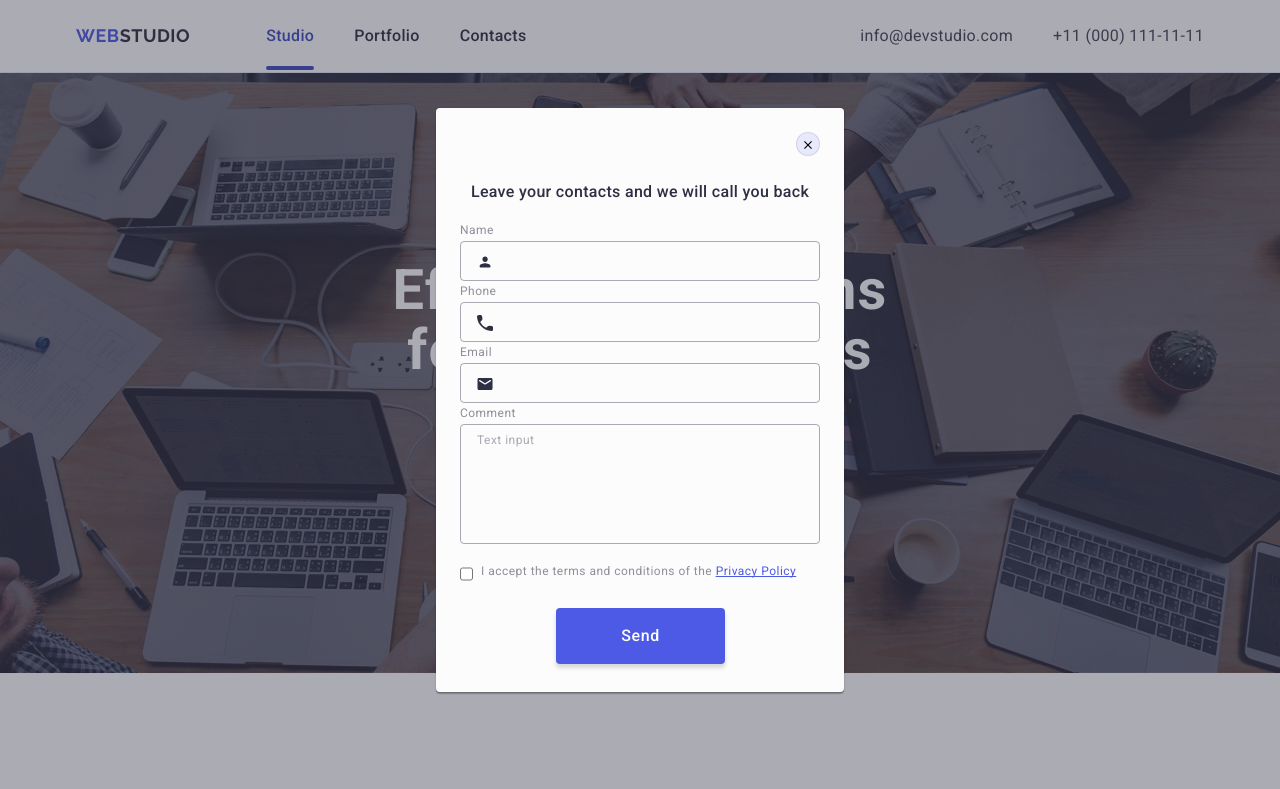
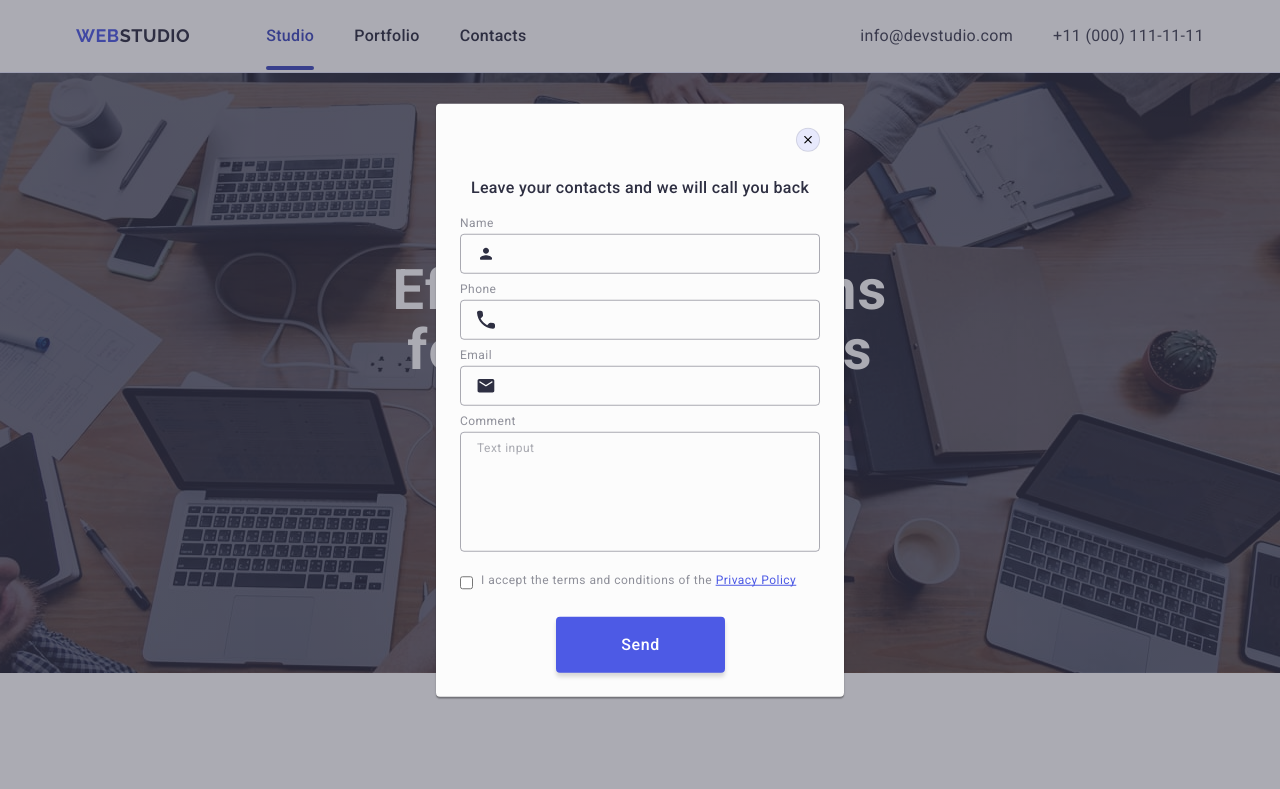
Before and after one commit to K4T3RYN4/goit-markup-hw-05, a plain HTML site: page index.html in a window 1280 px wide. Shown: the top 789 px of the page. Drawn offline with nearby package versions, Linux system fonts and the light colour scheme.

Commit message:
fix modal

```diff
--- a/css/styles.css
+++ b/css/styles.css
@@ -689,7 +689,7 @@ textarea {
     transform: translate(-50%, -50%);
     transition: transform 250ms cubic-bezier(0.4, 0, 0.2, 1);
 
-    padding: 24px;
+    padding: 72px 24px 24px;
 }
 
 .backdrop:not(.is-open) .modal {
@@ -698,16 +698,39 @@ textarea {
 
 .exit-btn {
     display: block;
-    border-radius: 100%;
+    border-radius: 50%;
     background-color: var(--cornflower);
     border: 1px solid rgba(0, 0, 0, 0.1);
     width: 24px;
     height: 24px;
     cursor: pointer;
+    padding: 0;
+
+    display: flex;
+    justify-content: center;
+    align-items: center;
 
     position: absolute;
     top: 24px;
     right: 24px;
+
+    transition: background-color 250ms cubic-bezier(0.4, 0, 0.2, 1),
+    border 250ms cubic-bezier(0.4, 0, 0.2, 1);
+}
+
+.exit-btn:hover,
+.exit-btn:focus {
+    border: none;
+    background-color: var(--ocean);
+}
+
+.exit-btn:hover .exit-icon,
+.exit-btn:focus .exit-icon {
+    fill: var(--white);
+}
+
+.exit-icon {
+    transition: fill 250ms cubic-bezier(0.4, 0, 0.2, 1);
 }
 
 .modal-header {
@@ -718,17 +741,20 @@ textarea {
     text-align: center;
     color: var(--navy-blue);
 
-    margin-top: 48px;
     margin-bottom: 16px;
+}
+
+.input-area-wrapper {
+    margin-bottom: 8px;
 }
 
 .modal-label {
     font-weight: 400;
     font-size: 12px;
-    line-height: 1.16667;
+    line-height: 1.17;
     letter-spacing: 0.04em;
     color: var(--light-slate);
-    display: inline-block;
+    display: block;
 
     margin-bottom: 4px;
 }
@@ -746,9 +772,7 @@ textarea {
     width: 100%;
     height: 40px;
 
-    display: flex;
-    justify-content:space-between;
-    gap: 4px;
+    position: relative;
 
     transition: border 250ms cubic-bezier(0.4, 0, 0.2, 1);
 }
@@ -760,9 +784,13 @@ textarea {
 
 .modal-icon {
     fill: var(--navy-blue);
-    margin: 8px 0 8px 16px;
 
-    transition: fill 250ms cubic-bezier(0.4, 0, 0.2, 1);
+    position: absolute;
+    left: 16px;
+    top: 50%;
+    transform: translateY(-50%);
+
+    fill: 250ms cubic-bezier(0.4, 0, 0.2, 1);
 }
 
 .modal-icon:focus,
--- a/index.html
+++ b/index.html
@@ -487,12 +487,12 @@
         </div>
       </div>
       <!-- #endregion footer  -->
+    </footer>
     <!-- #region modal  -->
-    </footer>
     <div class="backdrop is-open">
       <div class="modal">
         <button class="exit-btn" type="button">
-          <svg width="8" height="8">
+          <svg class="exit-icon" width="8" height="8">
             <use href="./images/icons.svg#icon-close"></use>
           </svg>
         </button>
@@ -500,6 +500,7 @@
           Leave your contacts and we will call you back
         </p>
         <form action="form">
+          <div class="input-area-wrapper">
             <label class="modal-label" for="name">Name</label>
             <div class="input-wrapper">
               <svg class="modal-icon" width="18" height="24">
@@ -507,6 +508,8 @@
               </svg>
               <input class="modal-input" name="name" id="name" type="text" />
             </div>
+          </div>
+          <div class="input-area-wrapper">
             <label class="modal-label" for="tel">Phone</label>
             <div class="input-wrapper">
               <svg class="modal-icon" width="18" height="24">
@@ -514,12 +517,15 @@
               </svg>
               <input class="modal-input" name="tel" id="tel" type="tel" />
             </div>
+          </div>
+          <div class="input-area-wrapper">
             <label class="modal-label" for="email">Email</label>
             <div class="input-wrapper">
               <svg class="modal-icon" width="18" height="24">
                 <use href="./images/icons.svg#icon-mail"></use>
               </svg>
               <input class="modal-input" name="email" id="email" type="email" />
+            </div>
           </div>
           <label class="modal-label" for="comment">Comment</label>
           <div class="comment-wrapper">
@@ -548,5 +554,6 @@
         </form>
       </div>
     </div>
+    <!-- #endregion modal  -->
   </body>
 </html>
```
Lines whose indentation alone changed are shown as unchanged.
